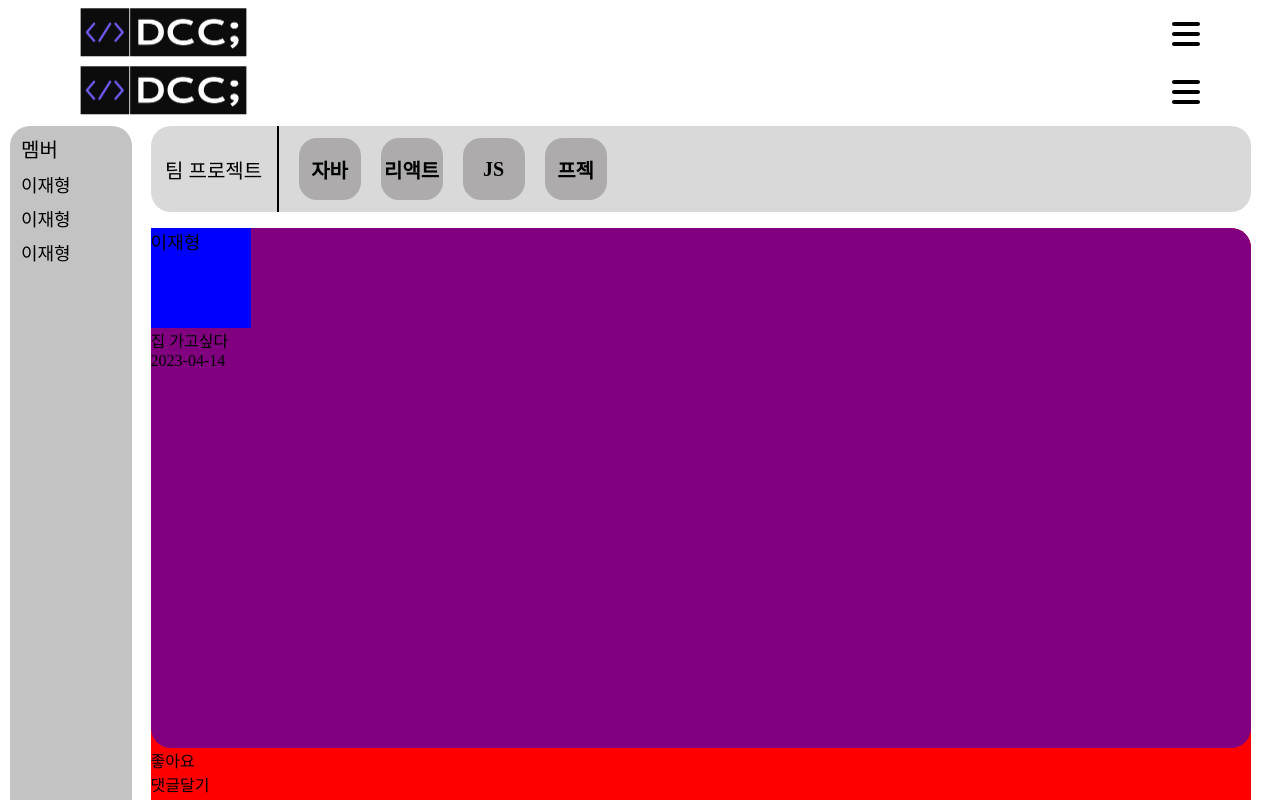
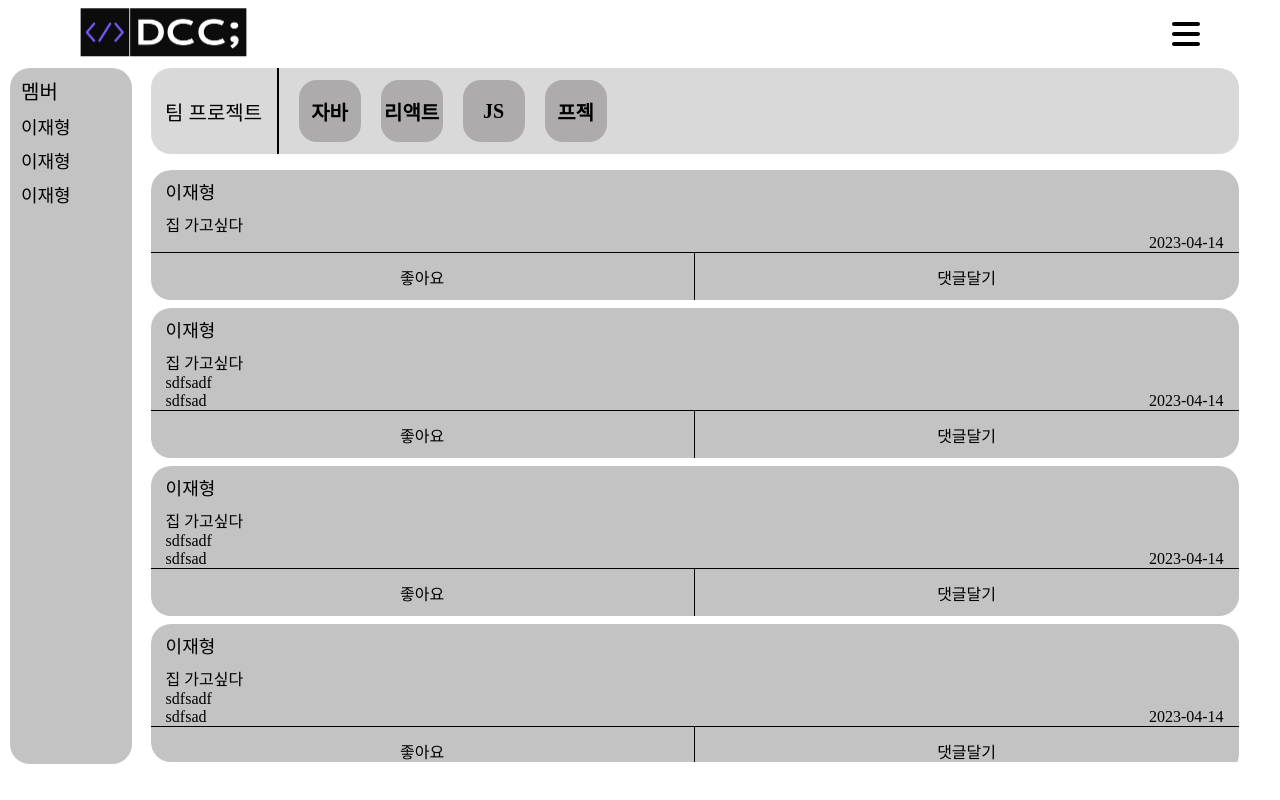
Before and after one commit to HarenKei/DCC_FE, a Next.js app: page /TeamSpace/TeamSpaceChannel/TsChannelMain in a window 1280 px wide. Shown: the top 800 px of the page. Built offline with nearby package versions, Linux system fonts and the light colour scheme.

Commit message:
팀 스페이스 채널 생성

```diff
--- a/pages/TeamSpace/TeamSpaceChannel/TsChannelMain.tsx
+++ b/pages/TeamSpace/TeamSpaceChannel/TsChannelMain.tsx
@@ -9,7 +9,6 @@ import TsPostBox from "./TsPostBox";
 const TeamSpace = () => {
     return(
         <div>
-            <Header/>
             <GridContainer>
                     <TsMember>
                         <MemberLogo><p>멤버</p></MemberLogo>
@@ -32,6 +31,12 @@ const TeamSpace = () => {
 
                 <TsPostBoxContainer>
                     <TsPostBox user={"이재형"} content={"집 가고싶다"} date={"2023-04-14"}/>
+                    <TsPostBox user={"이재형"} content={"집 가고싶다 \nsdfsadf \nsdfsad"} date={"2023-04-14"}/>
+                    <TsPostBox user={"이재형"} content={"집 가고싶다 \nsdfsadf \nsdfsad"} date={"2023-04-14"}/>
+                    <TsPostBox user={"이재형"} content={"집 가고싶다 \nsdfsadf \nsdfsad"} date={"2023-04-14"}/>
+                    <TsPostBox user={"이재형"} content={"집 가고싶다 \nsdfsadf \nsdfsad"} date={"2023-04-14"}/>
+                    <TsPostBox user={"이재형"} content={"집 가고싶다 \nsdfsadf \nsdfsad"} date={"2023-04-14"}/>
+                    <TsPostBox user={"이재형"} content={"집 가고싶다 \nsdfsadf \nsdfsad"} date={"2023-04-14"}/>
                 </TsPostBoxContainer>
             </GridContainer>
         </div>
@@ -40,7 +45,7 @@ const TeamSpace = () => {
 const GridContainer = styled.div`
     margin: 10px 10px 10px 10px;
     width: 98vw;
-    height: 86vh;
+    height: 90vh;
     display: grid;
     grid-Template-Rows: 1fr 7.5fr;
     grid-Template-Columns: 1fr 8.5fr;
@@ -83,7 +88,7 @@ const TsChannelContainer = styled.div`
     display: flex;
     flex-direction: row;
     align-items: center;
-    width: 76vw;
+    width: 75vw;
     height: 10.8vh;
     border-radius: 0px 20px 20px 0px;
 
@@ -93,12 +98,22 @@ const TsChannelContainer = styled.div`
 const TsPostBoxContainer = styled.div`
     margin-top: 2vh;
 
-    width: 86vw;
+    width: 86.5vw;
     height: 74vh;
 
     border-radius: 20px;
 
-    background-color: #C3C3C3;
+    overflow: scroll;
+    overflow-x: hidden;
+    height: 74vh;
+
+    &::-webkit-scrollbar {
+    width: 1vw;
+    }
+    &::-webkit-scrollbar-thumb {
+    border-radius: 10px;
+    background: #c3c3c3;
+    }
 `;
 
 export default TeamSpace;
--- a/pages/TeamSpace/TeamSpaceChannel/TsPostBox.tsx
+++ b/pages/TeamSpace/TeamSpaceChannel/TsPostBox.tsx
@@ -32,49 +32,81 @@ const TsPostBox = (props:Props) => {
 };
 
 const ContentContainer = styled.div`
-  width: 86vw;
-  height: 74vh;
+  display: flex;
+  flex-direction: column;
+  width: 85vw;
 
   border-radius: 20px;
-  background-color: red;
 `;
 
 const MainContainer = styled.div`
   display: flex;
   flex-direction: column;
 
-  width: 86vw;
-  height: 65vh;
+  width: 85vw;
 
-  border-radius: 20px;
+  border-radius: 20px 20px 0px 0px;
+  background-color: #C3C3C3;
 
-  background-color: purple;
 `;
 const NameText = styled.div`
-  width: 100px;
-  height: 100px;
+  margin: 8px 15px 8px 15px;
 
   font-size : 18px;
   font-weight: 300;
 
-  background-color: blue;
+  background-color: #C3C3C3;
 `;
 const RowContainer = styled.div`
+  display: flex;
+  flex-direction: row;
+  justify-content: space-between;
 
+  margin: 0px 15px 0px 15px;
+
+  min-height: 5vh;
+
+  background-color: #C3C3C3;
 `;
 const ContentText = styled.div`
-
+  white-space: pre-wrap;
 `;
 const DateArea = styled.div`
+  align-self: flex-end;
 
 `;
 const ButtonContainer = styled.div`
+  display: flex;
+  flex-direction: row;
 
+  margin-bottom: 1vh;
 `;
 const LikeButton = styled.div`
+  display: flex;
+  justify-content: center;
+  align-items: center;
 
+  width: 43vw;
+  height: 6vh;
+
+  border-style: solid;
+  border-width: 1px 1px 0px 0px;
+  border-radius: 0px 0px 0px 20px;
+
+  background-color: #C3C3C3;
 `;
 const CommentButton = styled.div`
+  display: flex;
+  justify-content: center;
+  align-items: center;
 
+  width: 43vw;
+  height: 6vh;
+
+  border-style: solid;
+  border-width: 1px 0px 0px 0px;
+  border-radius: 0px 0px 20px 0px;
+
+  background-color: #C3C3C3;
 `;
 export default TsPostBox;
--- a/pages/TeamSpace/TeamSpaceLoby/Tsmain.tsx
+++ b/pages/TeamSpace/TeamSpaceLoby/Tsmain.tsx
@@ -46,7 +46,6 @@ const dummyDataArray = [
 const TS_main = () => {
   return (
     <div>
-      <Header/>
       <TS_HeadContainer>
         <TS_title>
           <h2>팀 스페이스</h2>
```
